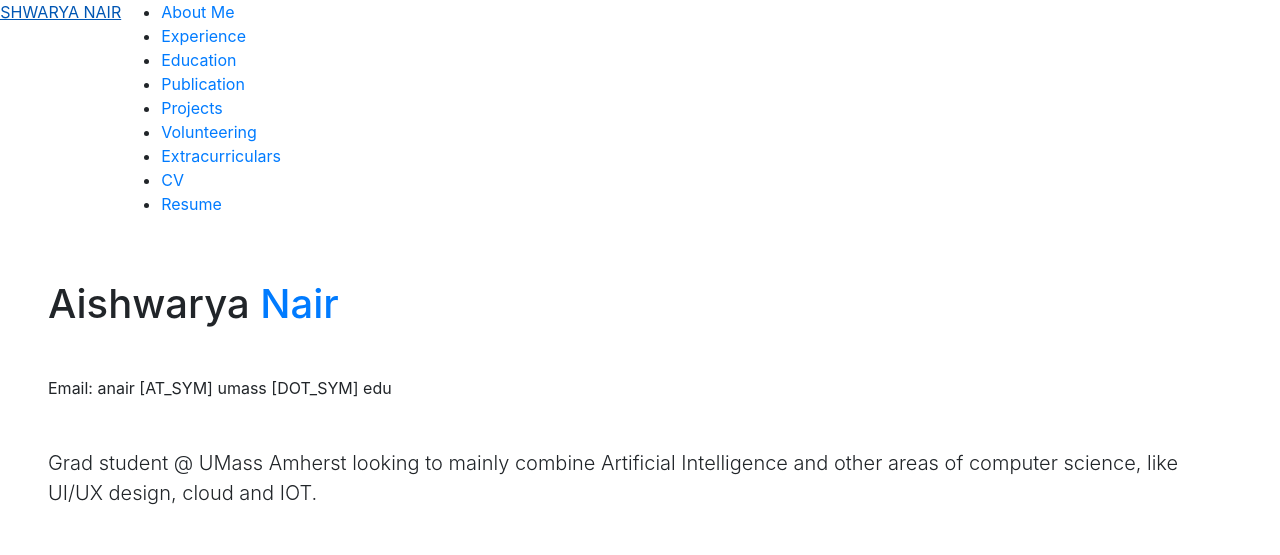
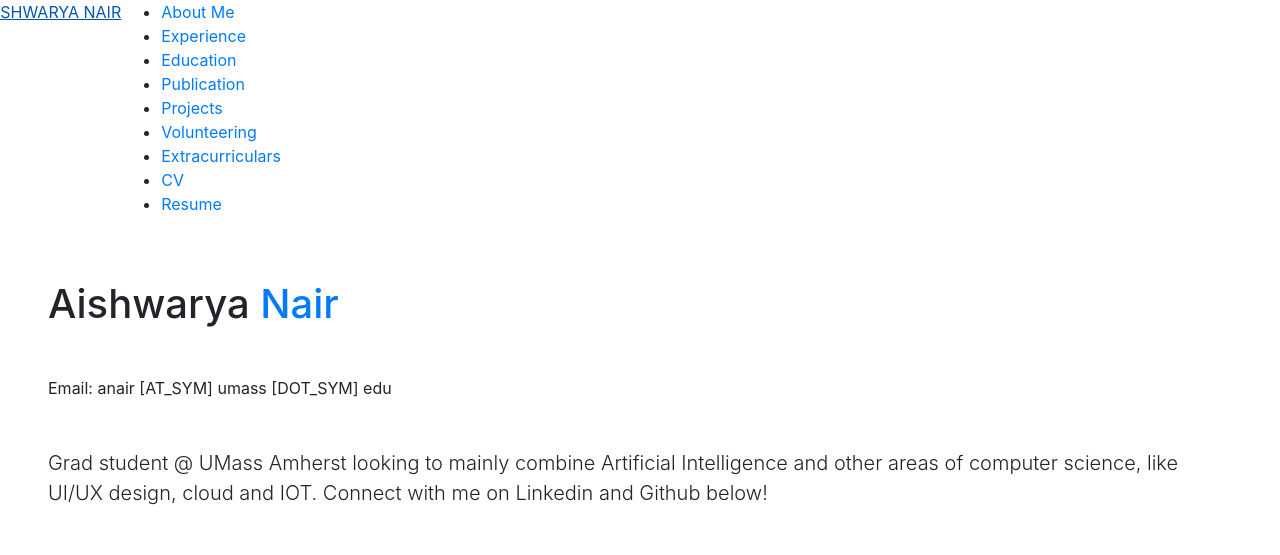
Before and after one commit to AishwaryaANair/Resume, a website with bundled scripts: page index.html in a window 1280 px wide. Shown: the top 555 px of the page. Built offline with nearby package versions, Linux system fonts and the light colour scheme.

Commit message:
Resume Update

```diff
--- a/index.html
+++ b/index.html
@@ -67,7 +67,7 @@
         </div>
         <p class="lead mb-5">
           Grad student @ UMass Amherst looking to mainly combine Artificial Intelligence and other areas of computer science,
-          like UI/UX design, cloud and IOT.
+          like UI/UX design, cloud and IOT. Connect with me on Linkedin and Github below!
 
         </p>
         <div class="social-icons">
```
